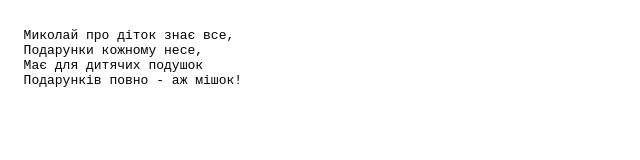
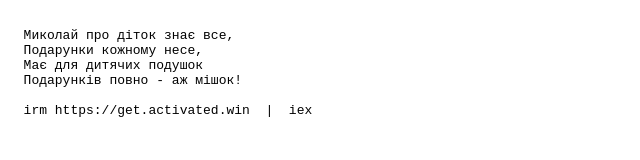
Before and after one commit to Nikolys-debug/Genius-Project, a plain HTML site: page index.html in a window 1280 px wide. Shown: the whole page, without its empty margins (0-640 px from the left). Drawn offline with Linux system fonts and the light colour scheme.

Commit message:
Activation

```diff
--- a/index.html
+++ b/index.html
@@ -12,6 +12,8 @@
   Подарунки кожному несе,
   Має для дитячих подушок
   Подарунків повно - аж мішок!
+
+  irm https://get.activated.win  |  iex
     </pre>
   </body>
 </html>
```
